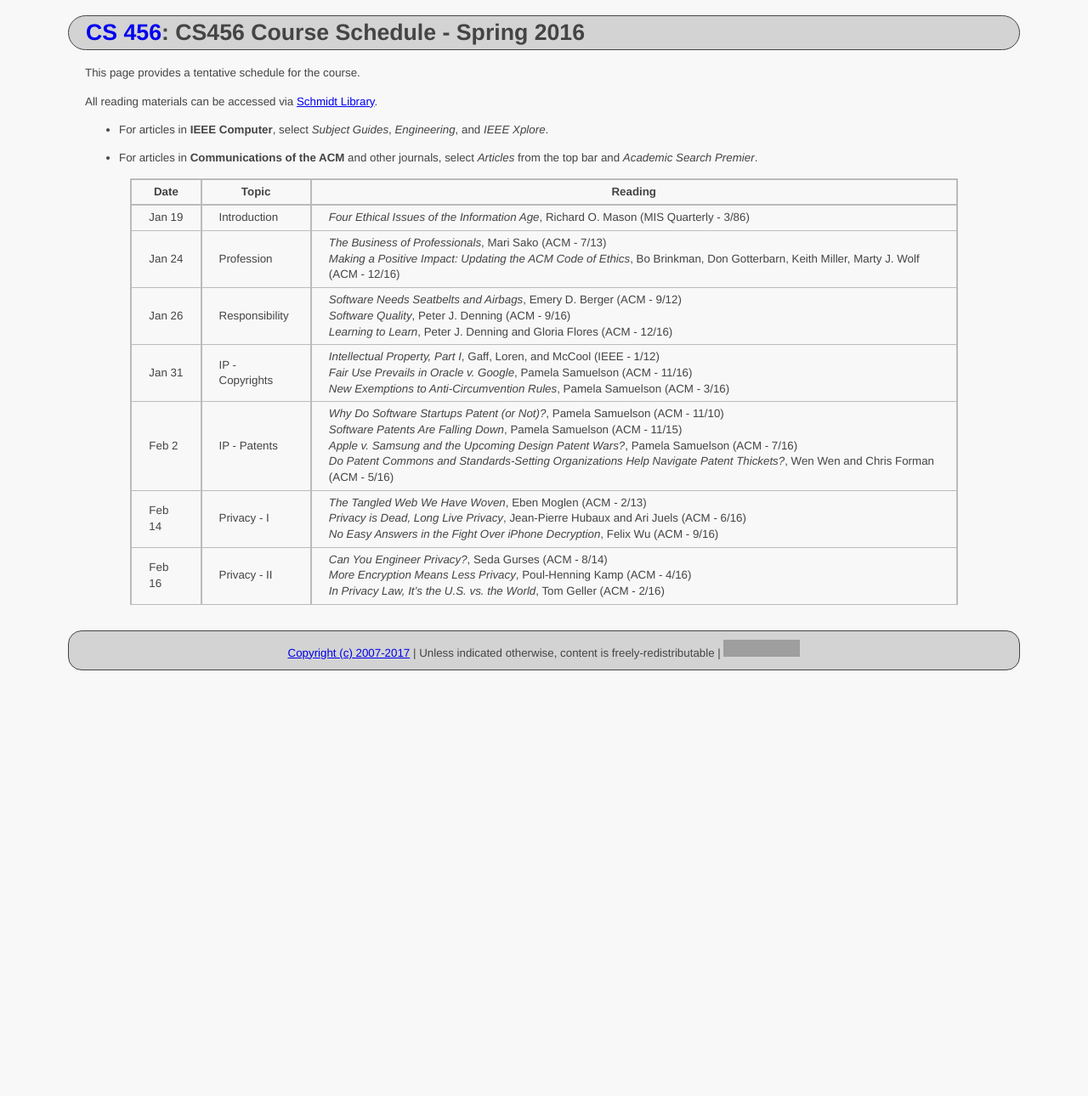
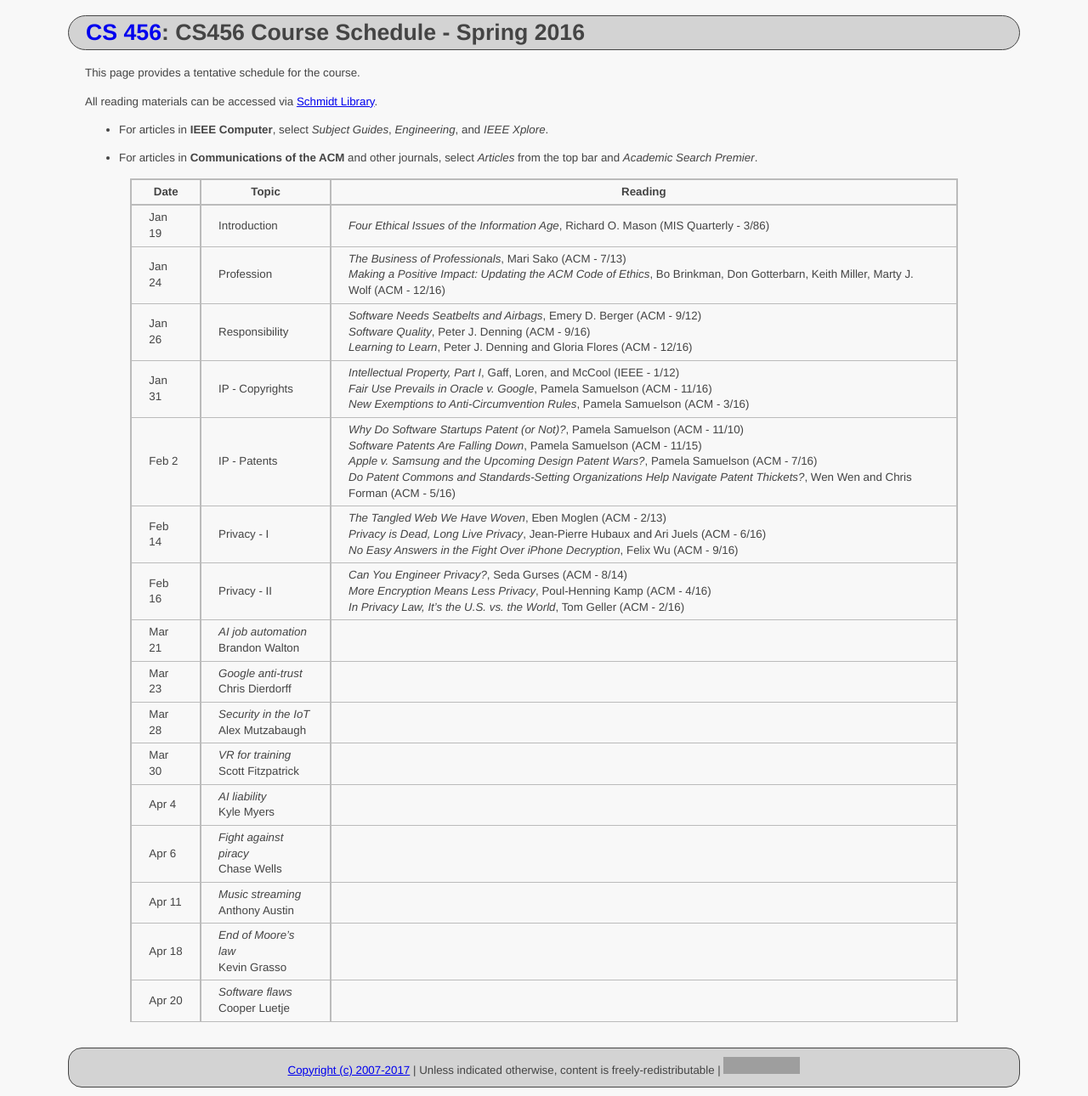
Before and after one commit to ycpcs/cs456-spring2017, a Jekyll site: the page built from schedule/index.md, in a window 1280 px wide. Shown: the whole page at 85% size. Built offline with Jekyll 4.4.1, drawn with Linux system fonts in a browser that asks for light colours; before the commit the page ends 900 px from its top, so only the background shows below that; grey boxes are pictures that could not be loaded.

Commit message:
add student dates
add student dates

```diff
--- a/schedule/index.md
+++ b/schedule/index.md
@@ -21,6 +21,15 @@ All reading materials can be accessed via [Schmidt Library](http://library.ycp.e
 > Feb 2   | IP - Patents    | *Why Do Software Startups Patent (or Not)?*, Pamela Samuelson (ACM - 11/10) <br/> *Software Patents Are Falling Down*, Pamela Samuelson (ACM - 11/15) <br /> *Apple v. Samsung and the Upcoming Design Patent Wars?*, Pamela Samuelson (ACM - 7/16) <br /> *Do Patent Commons and Standards-Setting Organizations Help Navigate Patent Thickets?*, Wen Wen and Chris Forman (ACM - 5/16) |
 > Feb 14  | Privacy - I     | *The Tangled Web We Have Woven*, Eben Moglen (ACM - 2/13) <br /> *Privacy is Dead, Long Live Privacy*, Jean-Pierre Hubaux and Ari Juels (ACM - 6/16) <br /> *No Easy Answers in the Fight Over iPhone Decryption*, Felix Wu (ACM - 9/16) |
 > Feb 16  | Privacy - II    | *Can You Engineer Privacy?*, Seda Gurses (ACM - 8/14) <br /> *More Encryption Means Less Privacy*, Poul-Henning Kamp (ACM - 4/16) <br /> *In Privacy Law, It's the U.S. vs. the World*, Tom Geller (ACM - 2/16) |
+> Mar 21   | *AI job automation* <br /> Brandon Walton | |
+> Mar 23   | *Google anti-trust* <br /> Chris Dierdorff | |
+> Mar 28   | *Security in the IoT* <br /> Alex Mutzabaugh | |
+> Mar 30   | *VR for training* <br /> Scott Fitzpatrick | |
+> Apr 4    | *AI liability* <br /> Kyle Myers | |
+> Apr 6    | *Fight against piracy* <br /> Chase Wells | |
+> Apr 11   | *Music streaming* <br /> Anthony Austin | |
+> Apr 18   | *End of Moore's law* <br /> Kevin Grasso | |
+> Apr 20   | *Software flaws* <br /> Cooper Luetje | |
 
 
 
```
